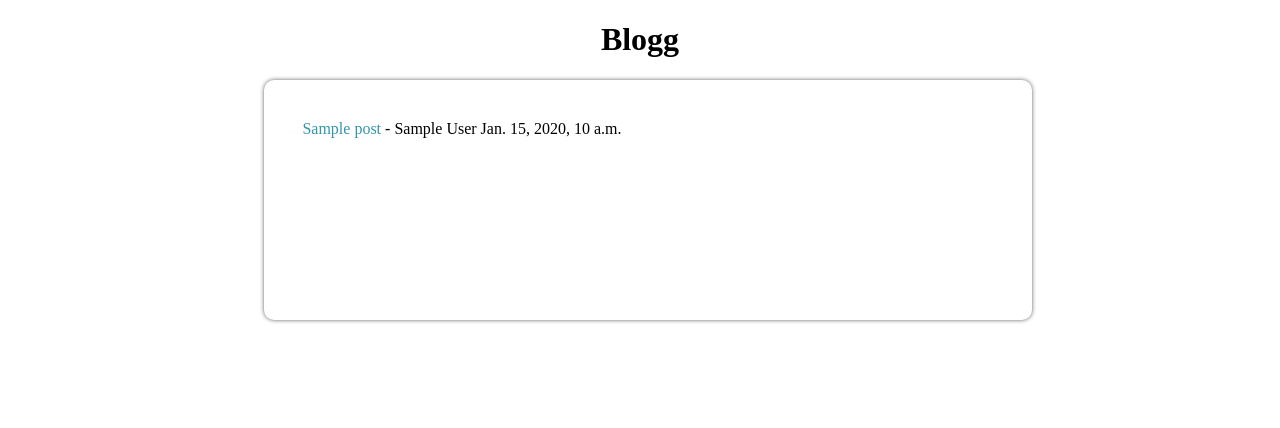
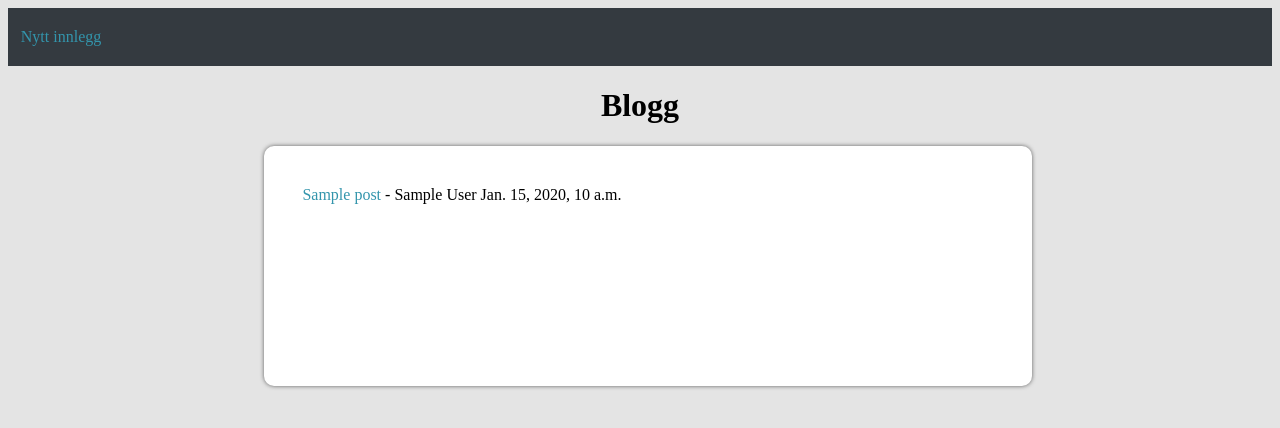
Before and after one commit to OmerEryigit7/Blogg_med_Django, a Django app: template blog/templates/home.html in a window 1280 px wide. Shown: the top 428 px of the page. Run offline with Django 4.2, Linux system fonts and the light colour scheme; the template is opened without the code that fills it: most values are stand-ins (such as "Sample title", 1, 10 or a date in 2020).

Commit message:
Html-side for å skrive nye innlegg
Lagde en html-side der man kan lage nye innlegg. Lagde også navbar og endra litt på bakgrunnsfargen på html-en

Plan videre:

Må legge til en side der man kan lage brukere og at man bare kan lage innlegg hvis man er logget inn med brukere man skal lage innlegg med.

```diff
--- a/blog/models.py
+++ b/blog/models.py
@@ -1,11 +1,12 @@
 from django.db import models
 from django.contrib.auth.models import User
+from datetime import datetime
 
 class Post(models.Model):
     title = models.CharField(max_length=100)
     author = models.ForeignKey(User, on_delete=models.CASCADE)
     body = models.TextField()
-    date = models.DateField()
+    date = models.DateField(default=datetime.now())
 
     def __str__(self):
         return str(self.title) + '  -  ' + str(self.author)
--- a/blog/static/style.css
+++ b/blog/static/style.css
@@ -4,7 +4,7 @@ h1 {
 
 .indented-text {
     position: relative;
-    width: 50vw;
+    margin-left: 3vw;
 }
 
 .main-container {
@@ -19,7 +19,7 @@ h1 {
 
 .post-list {
     padding-top: 3vh;
-    padding-left: 3vw;
+    width: 50vw;
 }
 
 li {
@@ -30,3 +30,23 @@ a {
     color: #3395ac;
     text-decoration: none;
 }
+
+a:hover {
+    color: #3396acc4;
+}
+
+.navbar {
+    background-color: #343a40;
+    padding-top: 0.5vh;
+    padding-bottom: 0.5vh;
+}
+
+.navbar p {
+    height: 100%;
+    width: fit-content;
+    margin-left: 1vw;
+}
+
+body {
+    background-color: rgb(228, 228, 228)
+}
--- a/blog/templates/blog_article_content.html
+++ b/blog/templates/blog_article_content.html
@@ -3,11 +3,13 @@
 <head>
     <meta charset="UTF-8">
     <meta name="viewport" content="width=device-width, initial-scale=1.0">
-    <title>Document</title>
+    <title>{{post.title}}</title>
 </head>
 <body>
     <h1>{{post.title}} - {{post.date}}</h1>
-    <p class="indented-text">{{post.body}}</p>
+    <div class="indented-text">
+        <p>{{post.body}}</p>
+    </div>
     {% load static %}
     <link rel="stylesheet" href="{% static 'style.css'%}">
 </body>
--- a/blog/templates/home.html
+++ b/blog/templates/home.html
@@ -6,11 +6,14 @@
     <title>Document</title>
 </head>
 <body>
+    <div class="navbar">
+        <p><a href="{% url 'create_post' %}">Nytt innlegg</a></p>
+    </div>
     <h1>Blogg</h1>
     <div class="main-container">
         <div class="indented-text post-list">
             {% for post in object_list %}
-                <p> <a href="{% url 'blog_article_content' post.pk %}"> {{post.title}} </a> - {{post.author.first_name}} {{post.author.last_name}} {{post.date}}<br/></p>
+                <p><a href="{% url 'blog_article_content' post.pk %}"> {{post.title}} </a> - {{post.author.first_name}} {{post.author.last_name}} {{post.date}}<br/></p>
             {% endfor %}
         </div>
     </div>
--- a/blog/urls.py
+++ b/blog/urls.py
@@ -17,9 +17,10 @@ Including another URLconf
 from django.urls import path
 from .views import Home
 from .views import blog_article_content
+from .views import create_post
 
 urlpatterns = [
     path('', Home.as_view(), name="home"),
     path('artikkel/<int:pk>', blog_article_content.as_view(), name="blog_article_content"),
-    path('artikkel/<int:pk>', blog_article_content.as_view(), name="blog_article_content"),
+    path('nyttinnlegg/', create_post.as_view(), name='create_post')
 ]
```
Also changed, not shown: blog/templates/create_post.html (added, +17 -0 lines), blog/views.py (+6 -1 lines), blog/migrations/0003_alter_post_date.py (added), db.sqlite3.
